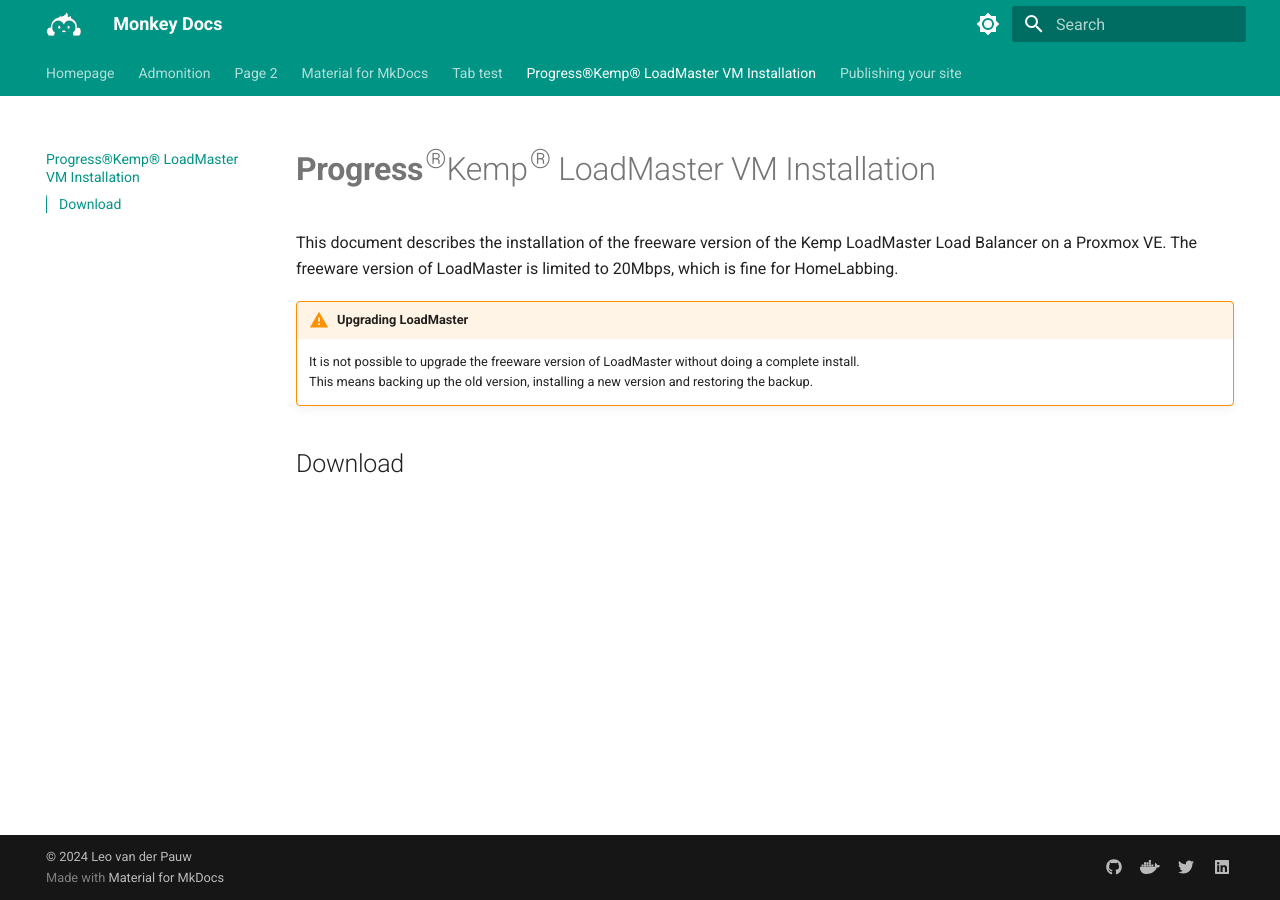
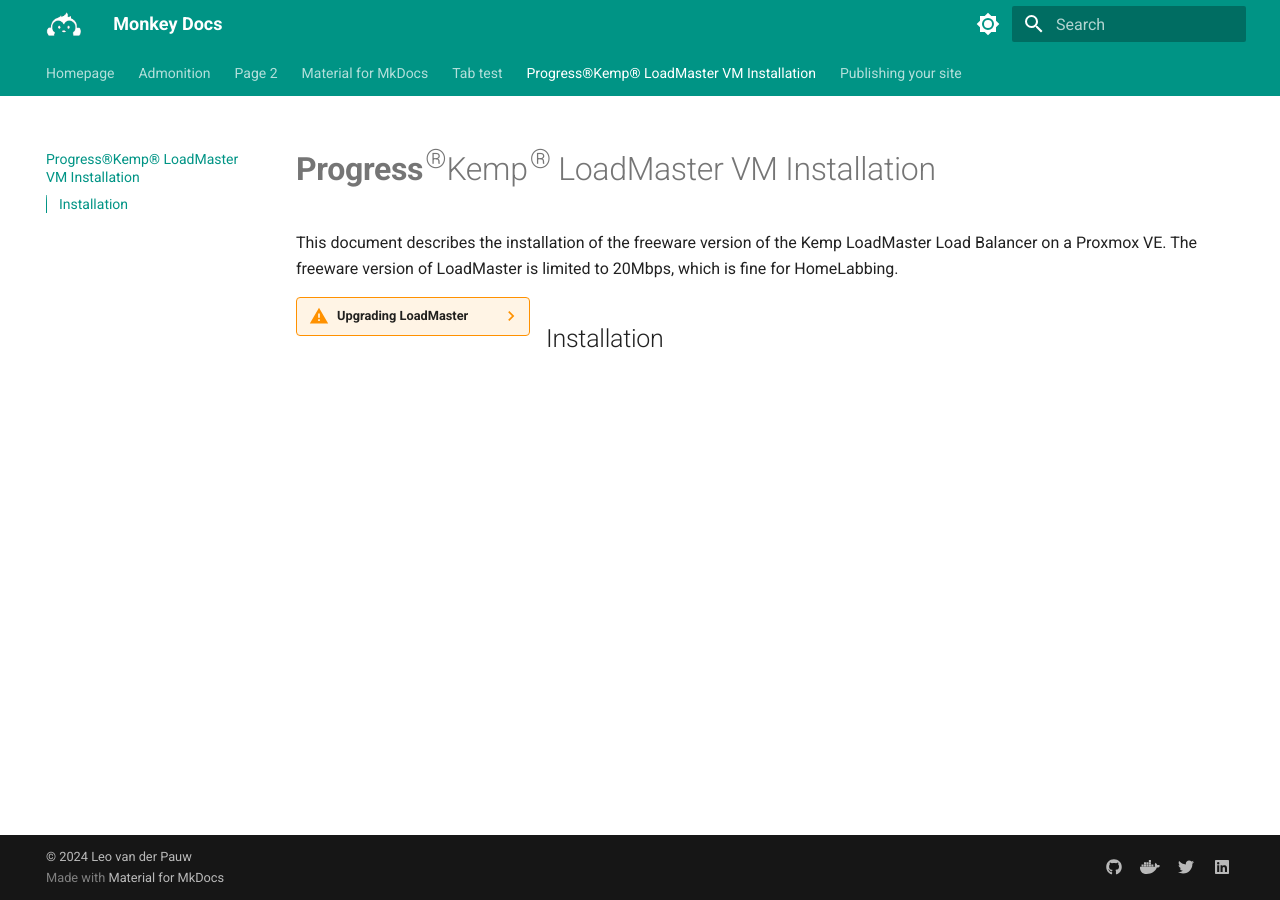
Before and after one commit to lp182501/mkdocs, an MkDocs documentation site: the page built from docs/page5.md, in a window 1280 px wide. Built offline with MkDocs 1.6.1 and Material for MkDocs 9.7.7, drawn with Linux system fonts in a browser that asks for light colours.

Commit message:
Update page5.md

```diff
--- a/docs/page5.md
+++ b/docs/page5.md
@@ -1,8 +1,8 @@
 # **Progress**<sup>&reg;</sup>Kemp<sup>&reg;</sup> LoadMaster VM Installation
 This document describes the installation of the freeware version of the Kemp LoadMaster Load Balancer on a Proxmox VE.
 The freeware version of LoadMaster is limited to 20Mbps, which is fine for HomeLabbing.
-!!! warning "Upgrading LoadMaster"
+??? warning inline "Upgrading LoadMaster"
     It is not possible to upgrade the freeware version of LoadMaster without doing a complete install.<br>
     This means backing up the old version, installing a new version and restoring the backup.
 
-## Download
+## Installation
```
